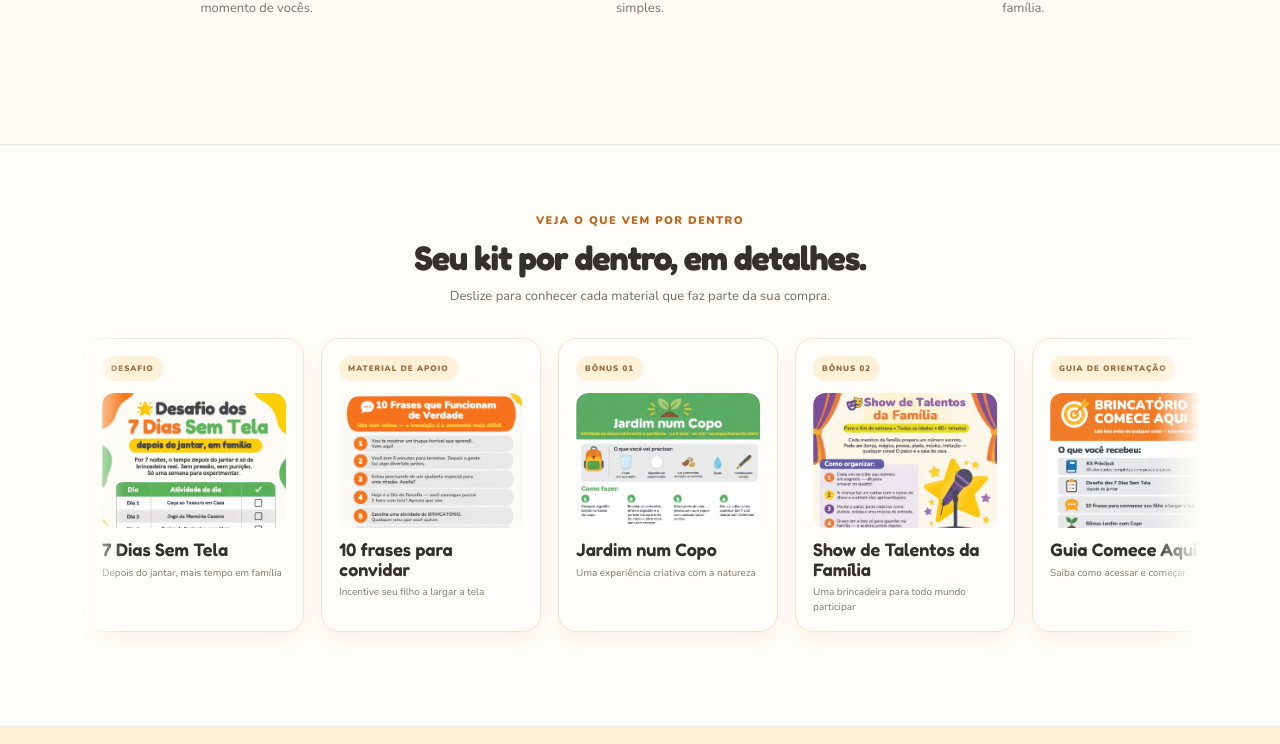
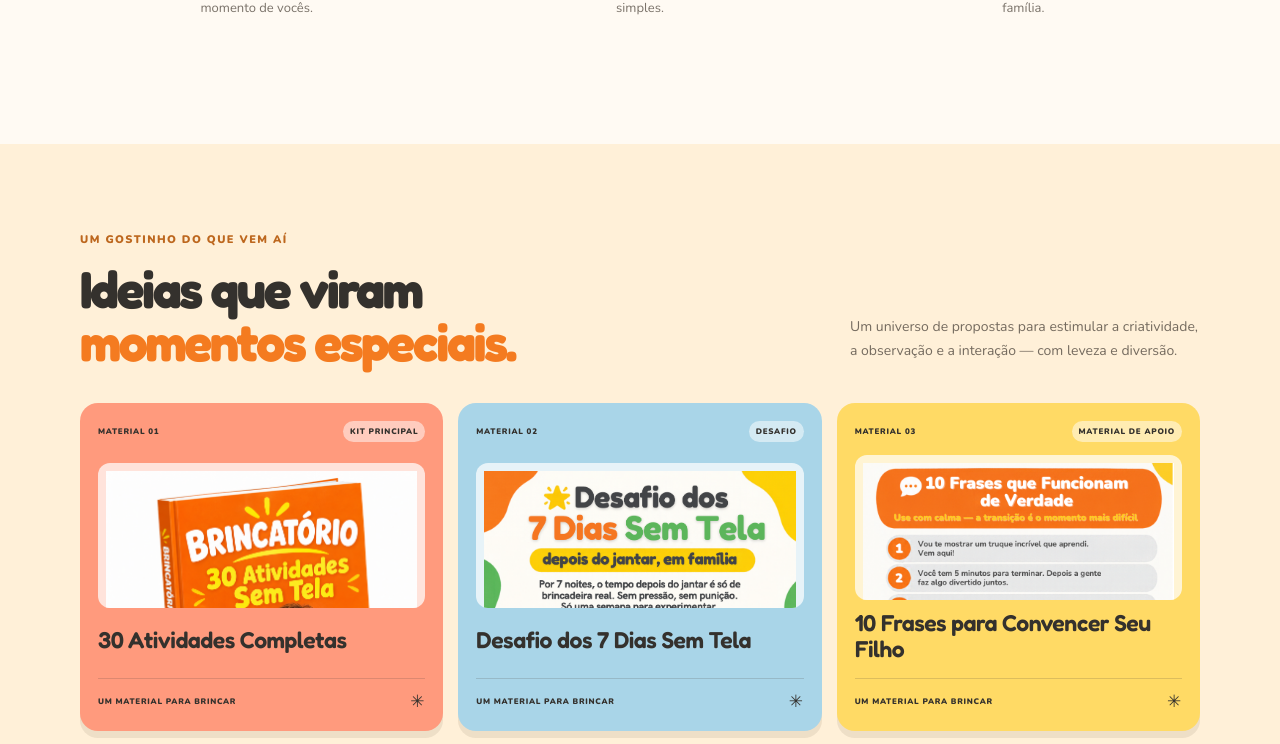
Before and after one commit to thiagosetthework-git/brincatorio, a React (Vite) app: page / in a window 1280 px wide. Shown: the part 1555-2299 px from the top of the page. Built offline with nearby package versions, Linux system fonts and the light colour scheme.

Commit message:
Remove seção de vitrine de materiais

```diff
--- a/src/App.tsx
+++ b/src/App.tsx
@@ -51,22 +51,7 @@ export default function App() {
       <p>Você não precisa inventar uma brincadeira nova todo dia. O BRINCATÓRIO reúne ideias simples e guiadas para ajudar a transformar aquele “não tenho o que fazer” em um convite para explorar, imaginar e brincar.</p>
       <div className="three-benefits"><article><div className="benefit-icon coral-bg">🧡</div><h3>Escolha uma ideia</h3><p>Encontre uma atividade que combine com o momento de vocês.</p></article><article><div className="benefit-icon yellow-bg">✂️</div><h3>Prepare rapidinho</h3><p>Separe os materiais indicados e siga as orientações simples.</p></article><article><div className="benefit-icon green-bg">🎉</div><h3>Divirtam-se juntos</h3><p>Deixe a curiosidade guiar e aproveite o tempo em família.</p></article></div>
     </section>
-    <section className="deliverables-section"><div className="section-wrap">      <div className="offer-showcase"><div className="section-kicker">VEJA O QUE VEM POR DENTRO</div><h3>Seu kit por dentro, em detalhes.</h3><p>Deslize para conhecer cada material que faz parte da sua compra.</p><div className="deliverables-marquee"><div className="deliverables-track">
-        <article className="deliverable-card deliverable-main"><span className="deliverable-type">KIT PRINCIPAL</span><div className="deliverable-art"><img src="/kit-principal.png" alt="Kit principal com 30 atividades"/></div><b>30 atividades completas</b><small>Com passo a passo para brincar e criar</small></article>
-        <article className="deliverable-card deliverable-challenge"><span className="deliverable-type">DESAFIO</span><div className="deliverable-art"><img src="/desafio-7-dias.jpg" alt="Desafio dos 7 dias sem tela"/></div><b>7 Dias Sem Tela</b><small>Depois do jantar, mais tempo em família</small></article>
-        <article className="deliverable-card deliverable-phrases"><span className="deliverable-type">MATERIAL DE APOIO</span><div className="deliverable-art"><img src="/frases.jpg" alt="10 frases para convidar a brincar"/></div><b>10 frases para convidar</b><small>Incentive seu filho a largar a tela</small></article>
-        <article className="deliverable-card deliverable-garden"><span className="deliverable-type">BÔNUS 01</span><div className="deliverable-art"><img src="/jardim-num-copo.jpg" alt="Bônus Jardim num Copo"/></div><b>Jardim num Copo</b><small>Uma experiência criativa com a natureza</small></article>
-        <article className="deliverable-card deliverable-talent"><span className="deliverable-type">BÔNUS 02</span><div className="deliverable-art"><img src="/show-talentos.jpg" alt="Bônus Show de Talentos da Família"/></div><b>Show de Talentos da Família</b><small>Uma brincadeira para todo mundo participar</small></article>
-        <article className="deliverable-card deliverable-guide"><span className="deliverable-type">GUIA DE ORIENTAÇÃO</span><div className="deliverable-art"><img src="/guia-comece-aqui.jpg" alt="Guia Comece Aqui"/></div><b>Guia Comece Aqui</b><small>Saiba como acessar e começar</small></article>
-        <article className="deliverable-card deliverable-main"><span className="deliverable-type">KIT PRINCIPAL</span><div className="deliverable-art"><img src="/kit-principal.png" alt="Kit principal com 30 atividades"/></div><b>30 atividades completas</b><small>Com passo a passo para brincar e criar</small></article>
-        <article className="deliverable-card deliverable-challenge"><span className="deliverable-type">DESAFIO</span><div className="deliverable-art"><img src="/desafio-7-dias.jpg" alt="Desafio dos 7 dias sem tela"/></div><b>7 Dias Sem Tela</b><small>Depois do jantar, mais tempo em família</small></article>
-        <article className="deliverable-card deliverable-phrases"><span className="deliverable-type">MATERIAL DE APOIO</span><div className="deliverable-art"><img src="/frases.jpg" alt="10 frases para convidar a brincar"/></div><b>10 frases para convidar</b><small>Incentive seu filho a largar a tela</small></article>
-        <article className="deliverable-card deliverable-garden"><span className="deliverable-type">BÔNUS 01</span><div className="deliverable-art"><img src="/jardim-num-copo.jpg" alt="Bônus Jardim num Copo"/></div><b>Jardim num Copo</b><small>Uma experiência criativa com a natureza</small></article>
-        <article className="deliverable-card deliverable-talent"><span className="deliverable-type">BÔNUS 02</span><div className="deliverable-art"><img src="/show-talentos.jpg" alt="Bônus Show de Talentos da Família"/></div><b>Show de Talentos da Família</b><small>Uma brincadeira para todo mundo participar</small></article>
-        <article className="deliverable-card deliverable-guide"><span className="deliverable-type">GUIA DE ORIENTAÇÃO</span><div className="deliverable-art"><img src="/guia-comece-aqui.jpg" alt="Guia Comece Aqui"/></div><b>Guia Comece Aqui</b><small>Saiba como acessar e começar</small></article>
-      </div></div></div>
-</div></section>
-    <section className="activities-section" id="atividades"><div className="section-wrap">
+<section className="activities-section" id="atividades"><div className="section-wrap">
       <div className="activities-heading"><div><div className="section-kicker">UM GOSTINHO DO QUE VEM AÍ</div><h2>Ideias que viram<br/><span>momentos especiais.</span></h2></div><p>Um universo de propostas para estimular a criatividade, a observação e a interação — com leveza e diversão.</p></div>
       <div className="activity-grid">{activities.map(item => <article className={'activity-card ' + item.color} key={item.n}><div className="activity-top"><span>MATERIAL {item.n}</span><span className="activity-kind">{item.kind}</span></div><div className="activity-image"><img src={item.image} alt={item.alt} loading="lazy"/></div><h3>{item.title}</h3><div className="activity-bottom"><span>UM MATERIAL PARA BRINCAR</span><span>✳</span></div></article>)}</div>
       <div className="activity-note"><Sparkles size={17}/> Estas são apenas algumas ideias para você conhecer a proposta. O kit completo reúne 30 atividades.</div>
```
